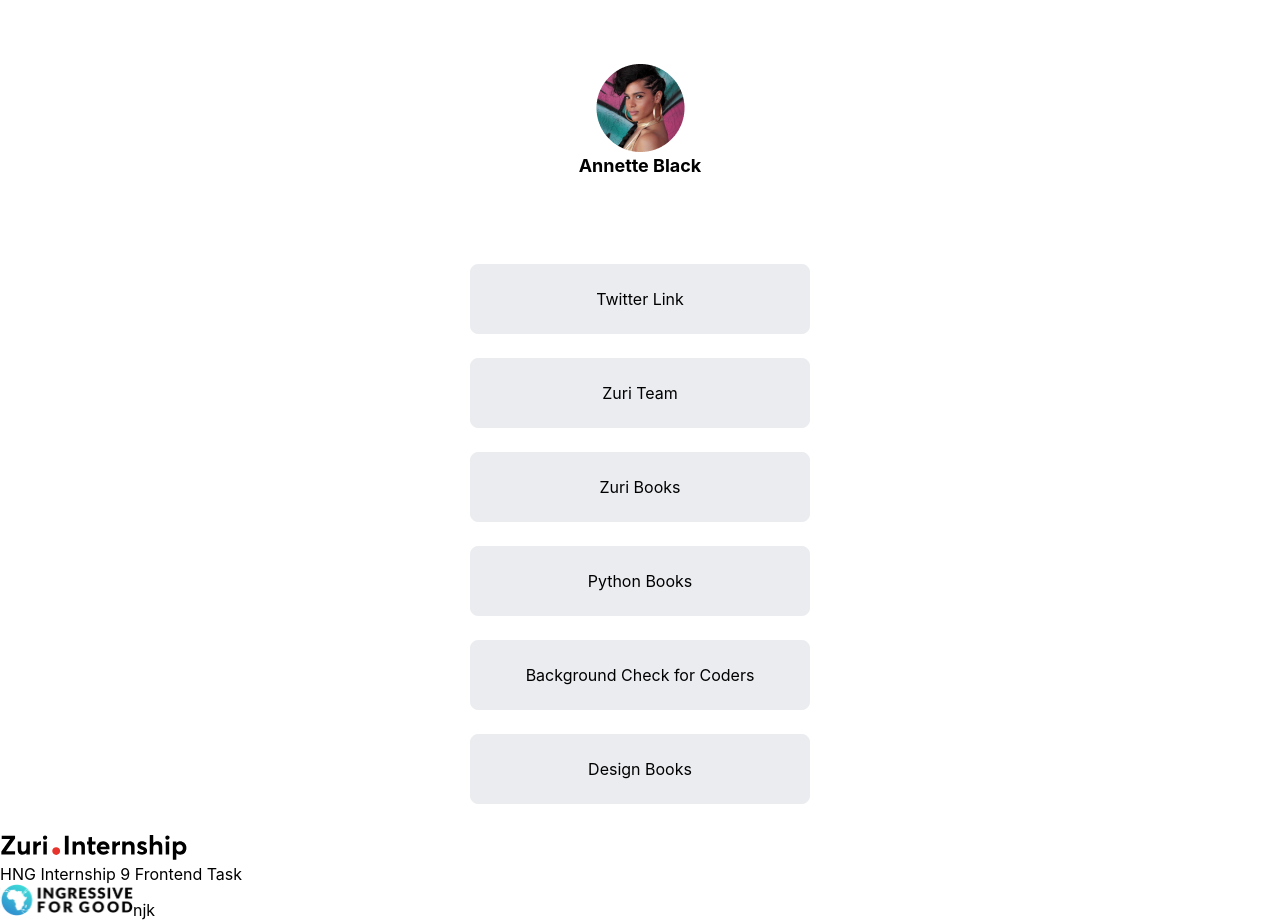
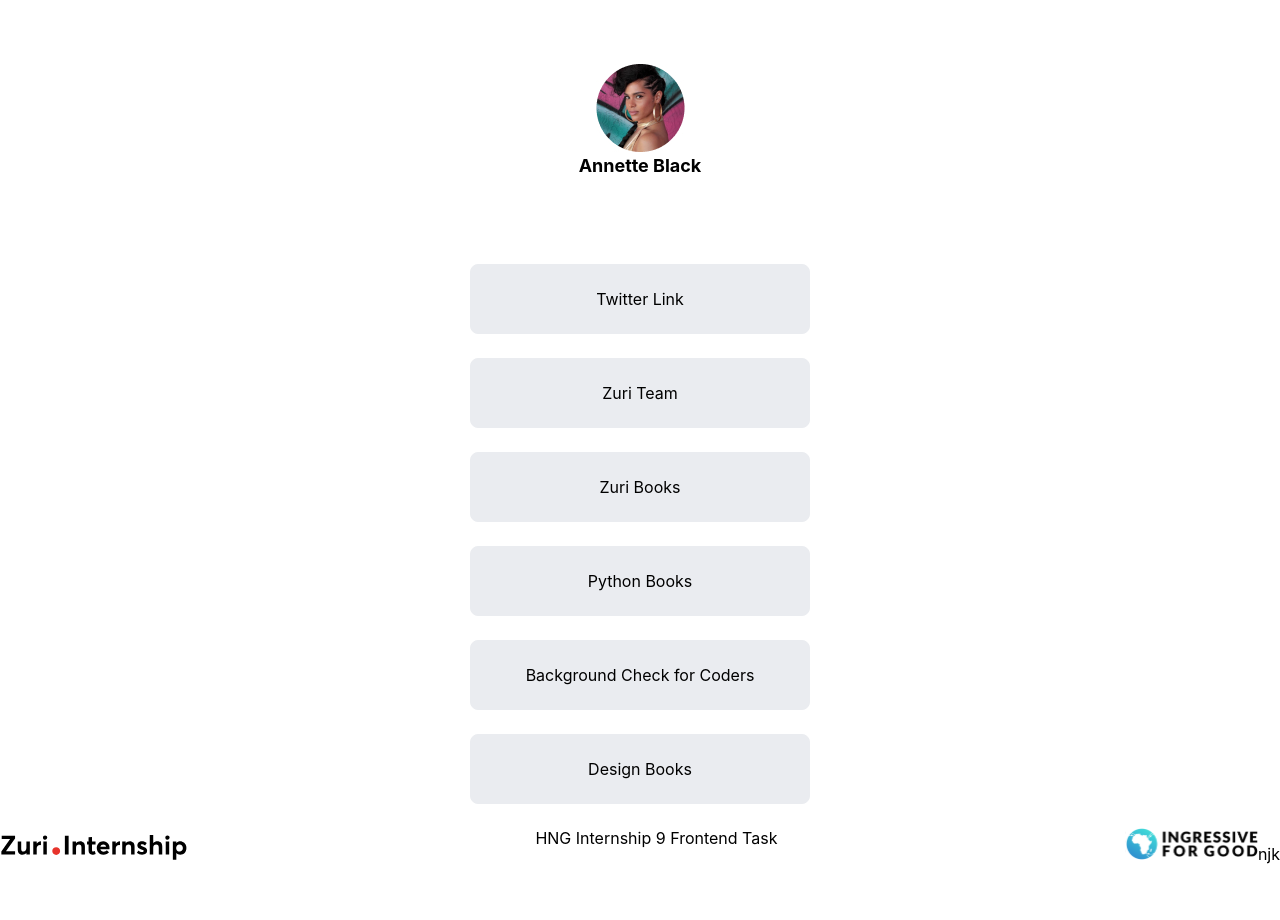
Before and after one commit to amiabl-programr/hng_linktree-clone, a React (Create React App) app: page / in a window 1280 px wide. After the commit the page ends 864 px from the top, so only its background shows below. Built offline with nearby package versions, Linux system fonts and the light colour scheme.

Commit message:
add build script

```diff
--- a/package.json
+++ b/package.json
@@ -13,7 +13,7 @@
   },
   "scripts": {
     "start": "react-scripts start",
-    "build": "react-scripts build",
+    "build": "CI= react-scripts build",
     "test": "react-scripts test",
     "eject": "react-scripts eject"
   },
--- a/src/App.css
+++ b/src/App.css
@@ -29,3 +29,10 @@
   border-radius: 8px;
   margin-bottom: 24px;
 }
+
+@media (min-width: 1024px) {
+  footer {
+    display: flex;
+    justify-content: space-between;
+  }
+}
```
